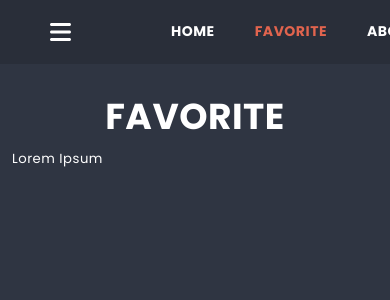
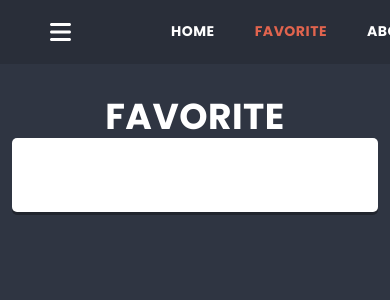
Before and after one commit to dosypinski/react_tut, a React (Create React App) app: page /favorite in a window 390 px wide. Shown: the top 300 px of the page. Built offline with nearby package versions, Linux system fonts and the light colour scheme.

Commit message:
add favorite cards

```diff
--- a/package.json
+++ b/package.json
@@ -11,6 +11,7 @@
     "@testing-library/jest-dom": "^5.16.2",
     "@testing-library/react": "^12.1.3",
     "@testing-library/user-event": "^13.5.0",
+    "clsx": "^1.1.1",
     "font-awesome": "^4.7.0",
     "react": "^17.0.2",
     "react-dom": "^17.0.2",
--- a/src/components/Card/Card.js
+++ b/src/components/Card/Card.js
@@ -1,8 +1,24 @@
+import { faStar } from '@fortawesome/free-solid-svg-icons';
+import { FontAwesomeIcon } from '@fortawesome/react-fontawesome';
 import styles from './Card.module.scss';
+import clsx from 'clsx';
+import { useDispatch } from 'react-redux';
+import { favoriteToggle } from 'src/redux/store';
+import { useSelector } from 'react-redux';
 
 const Card = props => {
+    const dispatch = useDispatch();
+    const cardId = props.cardId;
+
+    const toggleHandler = e => {
+        e.preventDefault();
+        dispatch(favoriteToggle(cardId))
+    };
+    const card = useSelector(state => state.cards.filter(card => card.id === cardId));
+    const isFavorite = card[0].isFavorite;
     return (
-        <li className={styles.card}>{props.title}</li>
+        <li className={styles.card}>{props.title}
+        <FontAwesomeIcon onClick={toggleHandler} className={clsx(styles.icon,  {[styles.isFavorite] : isFavorite })} icon={faStar} /></li>
     );
 };
 
--- a/src/components/Card/Card.module.scss
+++ b/src/components/Card/Card.module.scss
@@ -11,3 +11,15 @@
     justify-content: space-between;
     font-weight: bold;
 }
+
+.icon {
+    color: black;
+    border: none;
+    background: none;
+}
+
+.isFavorite {
+    color: $color-warning;
+    border: none;
+    background: none;
+}
--- a/src/components/Column/Column.js
+++ b/src/components/Column/Column.js
@@ -2,17 +2,17 @@ import styles from './Column.module.scss';
 import Card from '../Card/Card';
 import CardForm from '../CardForm/CardForm';
 import { useSelector } from 'react-redux';
-import { selectFilteredCards } from '../../redux/store';
+import { getFilteredCards } from '../../redux/store';
 
 const Column = props => {
 
-  const cards = useSelector(state => selectFilteredCards(state, props.id));
+  const cards = useSelector(state => getFilteredCards(state, props.id));
 
   return (
     <article className={styles.column}>
       <h2 className={styles.title}><span className={styles.icon + ' fa fa-' + props.icon}></span>{props.title}</h2>
       <ul className={styles.cards}>
-        {cards.map(card => <Card key={card.id} title={card.title} />)}
+        {cards.map(card => <Card key={card.id} cardId={card.id} title={card.title} />)}
       </ul>
       <CardForm columnId={props.id} />
     </article>
--- a/src/components/Favorite/Favorite.js
+++ b/src/components/Favorite/Favorite.js
@@ -1,11 +1,22 @@
 import PageTitle from '../PageTitle/PageTitle';
 import styles from './Favorite.module.scss'
+import Card from 'components/Card/Card';
+import { useSelector } from 'react-redux';
+import { getFavoriteCards } from 'src/redux/store';
 
 const Favorite = () => {
+  const cards = useSelector(state => getFavoriteCards(state));
+
   return (
     <div className={styles.favorite}>
       <PageTitle>FAVORITE</PageTitle>
-      <p>Lorem Ipsum</p>
+      <article className={styles.column}>
+        <ul className={styles.cards}>
+          {cards.map((card) => (
+            <Card key={card.id} cardId={card.id} title={card.title}  />
+          ))}
+        </ul>
+      </article>
     </div>
   );
 };
--- a/src/components/Favorite/Favorite.module.scss
+++ b/src/components/Favorite/Favorite.module.scss
@@ -1,5 +1,48 @@
+@use "sass:math";
 @import '../../styles/settings.scss';
 
 .favorite {
   padding: $base-size;
+  justify-content: center;
 }
+
+.column {
+  flex-shrink: 0;
+  width: calc(33% - 12px);
+  background: $color-light;
+  margin: 0 $base-size $base-size 0;
+  padding: ($base-size * 1.5);
+  border-radius: $radius;
+  box-shadow: 0 math.div($base-size, 4) 0 rgba(0,0,0,0.3);
+  color: $color-dark;
+
+  &:last-child {
+    margin: auto
+  }
+}
+
+.title {
+  text-align: center;
+  font-size: ($base-size * 1.5);
+  margin: 0 0 ($base-size * 1.5) 0;
+}
+
+.icon::before {
+  padding-right: $base-size;
+  color: $color-warning;
+  font-size: ($base-size * 2);
+  vertical-align: middle;
+  position: relative;
+  top: - math.div($base-size, 3);
+}
+
+.cards {
+  padding: math.div($base-size, 2) 0;
+}
+
+@media (max-width: 767px) {
+  .column {
+    width: 100%;
+    margin: 0 0 $base-size 0;
+  }
+}
--- a/src/redux/initialState.js
+++ b/src/redux/initialState.js
@@ -27,12 +27,12 @@ const initialState = {
   ],
 
   cards: [
-    { id: 1, columnId: 1, title: 'This is Going to Hurt' },
-    { id: 2, columnId: 1, title: 'Interpreter of Maladies' },
-    { id: 3, columnId: 2, title: 'Harry Potter' },
-    { id: 4, columnId: 2, title: 'Star Wars' },
-    { id: 5, columnId: 3, title: 'The Witcher' },
-    { id: 6, columnId: 3, title: 'Skyrim' }
+    { id: '1', columnId: '1', title: 'This is Going to Hurt', isfavorite: 'false', },
+    { id: '2', columnId: '1', title: 'Interpreter of Maladies', isfavorite: 'false', },
+    { id: '3', columnId: '2', title: 'Harry Potter', isfavorite: 'false', },
+    { id: '4', columnId: '2', title: 'Star Wars', isfavorite: 'false', },
+    { id: '5', columnId: '3', title: 'The Witcher', isfavorite: 'false', },
+    { id: '6', columnId: '3', title: 'Skyrim', isfavorite: 'false', }
   ],
 
   searchString: '',
--- a/src/redux/store.js
+++ b/src/redux/store.js
@@ -4,21 +4,25 @@ import initialState from "./initialState";
 import { strContains } from "../utils/strContains";
 
 //selectors
-export const selectFilteredCards = ({ cards, searchString }, columnId) => cards
+export const getFilteredCards = ({ cards, searchString }, columnId) => cards
   .filter(card => card.columnId === columnId && strContains(card.title, searchString));
-export const selectAllColumns = ({ columns }) => columns;
+export const getAllColumns = ({ columns }) => columns;
 export const getListById = ({ lists }, listId) => lists.find(list => list.id === listId);
 export const getColumnsByList = ({columns}, listId ) =>  columns.filter(column => column.listId === listId);
 export const getAllLists = ({lists}) => lists;
+export const getFavoriteCards = ({cards}) => cards.filter(card => card.isFavorite);
 
 // action creators
 export const addColumn = payload => ({ type: 'ADD_COLUMN', payload });
 export const addCard = payload => ({ type: 'ADD_CARD', payload});
 export const updateSearchString = payload => ({ type: 'UPDATE_SEARCHSTRING', payload});
 export const addList = payload => ({ type: 'ADD_LIST', payload});
+export const favoriteToggle = payload => ({ type: 'TOGGLE_CARD_FAVORITE', payload})
 
 const reducer = (state, action) => {
     switch(action.type) {
+        case 'TOGGLE_CARD_FAVORITE':
+      return { ...state, cards: state.cards.map(card => (card.id === action.payload) ? { ...card, isFavorite: !card.isFavorite } : card) };
         case 'ADD_LIST':
             return {...state, lists: [...state.lists, {...action.payload, id: shortid() }]};
         case 'ADD_COLUMN':
```
Also changed, not shown: 1 other file (tests, documents, lock files or other folders).
